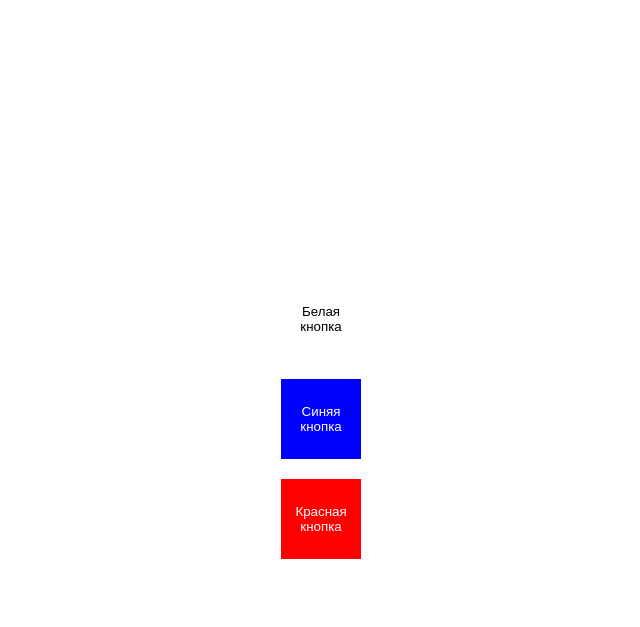
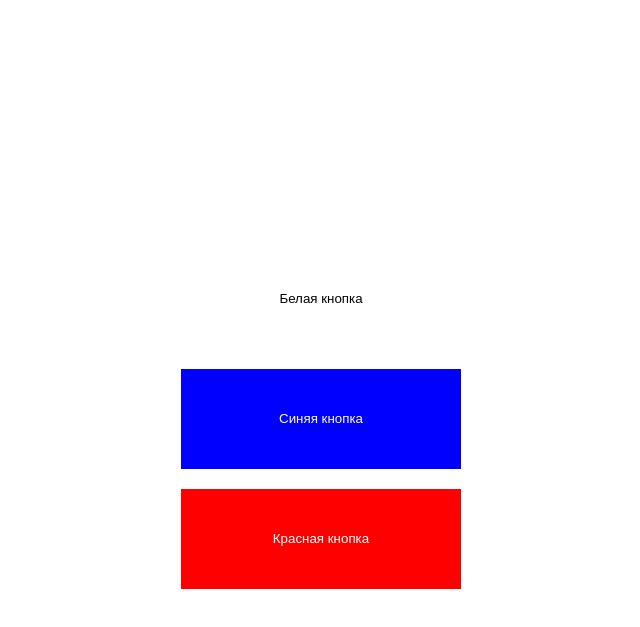
Before and after one commit to moV001/testiruem2, a plain HTML site: page index.html in a window 1280 px wide. Shown: the part 61-688 px from the top of the page, without its empty margins (319-959 px from the left). Drawn offline with Linux system fonts and the light colour scheme.

Commit message:
Add files via upload

```diff
--- a/styles.css
+++ b/styles.css
@@ -17,8 +17,8 @@
 .white-button {
     background-color: white;
     border: none;
-    width: 80px;
-    height: 80px;
+    width:280px;
+    height: 100px;
     cursor: pointer;
 }
 
@@ -26,8 +26,8 @@
     background-color: blue;
     color: white;
     border: none;
-    width: 80px;
-    height: 80px;
+    width:280px;
+    height: 100px;
     cursor: pointer;
 }
 
@@ -35,8 +35,8 @@
     background-color: red;
     color: white;
     border: none;
-    width: 80px;
-    height: 80px;
+    width:280px;
+    height: 100px;
     cursor: pointer;
 }
 
```
